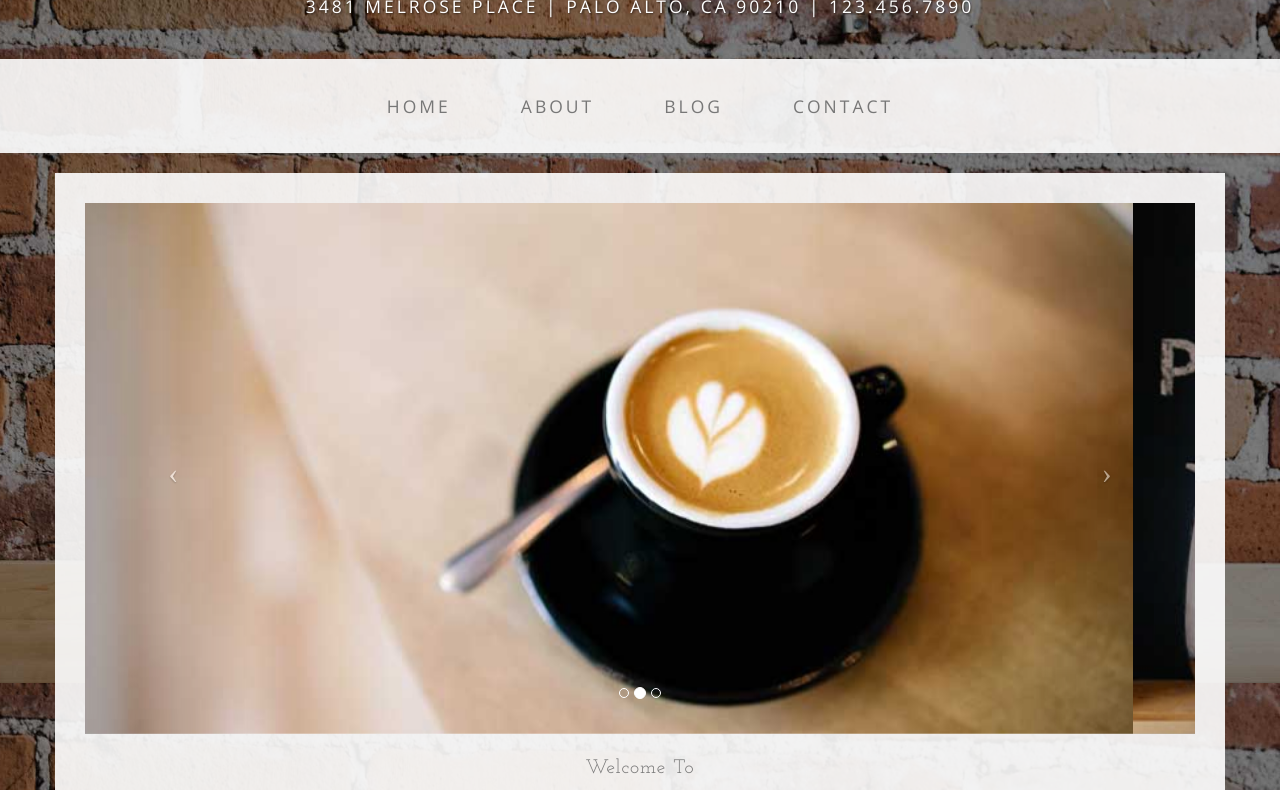
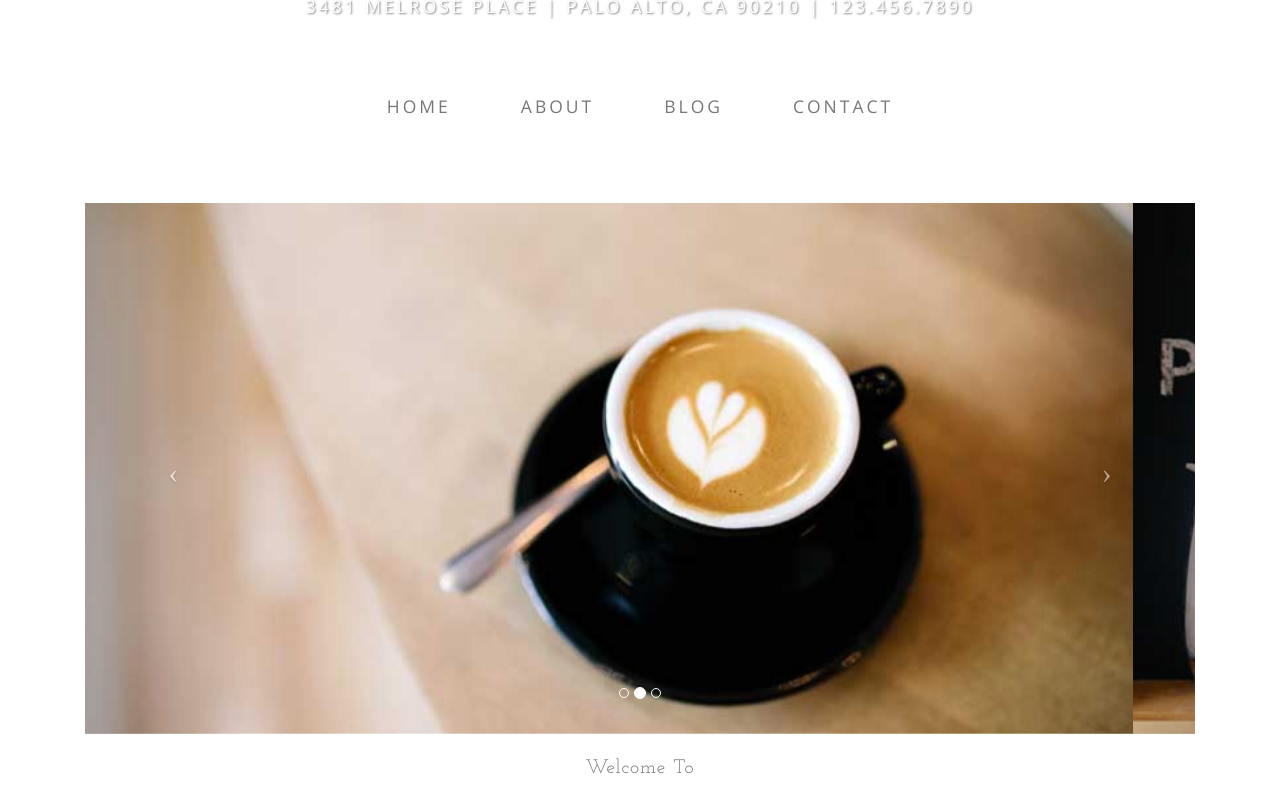
Before and after one commit to francoabaroa/francoabaroa.github.io, a plain HTML site: page happihumans/index.html in a window 1280 px wide. Shown: the part 117-907 px from the top of the page. Drawn offline with nearby package versions, Linux system fonts and the light colour scheme.

Commit message:
change background

```diff
--- a/happihumans/css/business-casual.css
+++ b/happihumans/css/business-casual.css
@@ -6,11 +6,11 @@
 
 body {
     font-family: "Open Sans","Helvetica Neue",Helvetica,Arial,sans-serif;
-    background: url('../img/bg.jpg') no-repeat center center fixed;
+ /*   background: url('../img/bg.jpg') no-repeat center center fixed;
     -webkit-background-size: cover;
     -moz-background-size: cover;
     background-size: cover;
-    -o-background-size: cover;
+    -o-background-size: cover;*/
 }
 
 h1,
```
